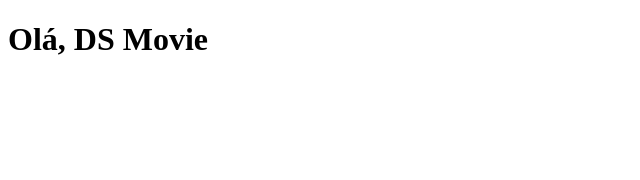
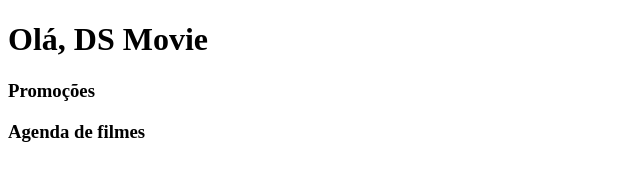
Before and after one commit to Jpfurlan2001/Projetofilme, a plain HTML site: page index.html in a window 1280 px wide. Shown: the whole page, without its empty margins (0-640 px from the left). Drawn offline with Linux system fonts and the light colour scheme.

Commit message:
Adicionei 2 linhas

```diff
--- a/index.html
+++ b/index.html
@@ -9,5 +9,7 @@
 </head>
 <body>
     <h1> Olá, DS Movie</h1>
+    <h3> Promoções</h3>
+    <h3> Agenda de filmes</h3>
 </body>
 </html>
```
